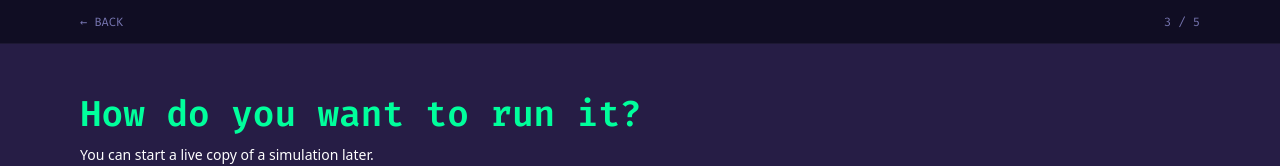
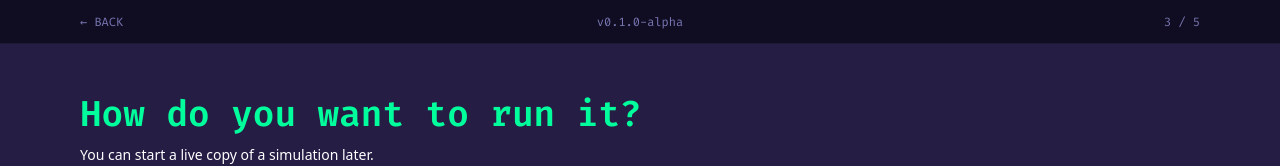
Before and after one commit to ernestbofill/strategy-trading-lab, a React (Vite) app in the folder frontend/: page /new/mode in a window 1280 px wide. Shown: the top 166 px of the page. Built offline with nearby package versions, Linux system fonts and the light colour scheme.

Commit message:
Show the app version in the top bar (#6)
Co-Authored-By: Claude Sonnet 5.5 <noreply@anthropic.com>

```diff
--- a/frontend/package.json
+++ b/frontend/package.json
@@ -1,7 +1,7 @@
 {
   "name": "frontend",
   "private": true,
-  "version": "0.0.0",
+  "version": "0.1.0-alpha",
   "type": "module",
   "scripts": {
     "dev": "vite",
--- a/frontend/src/components/Screen.module.css
+++ b/frontend/src/components/Screen.module.css
@@ -16,8 +16,9 @@
 }
 
 .topBar {
-  display: flex;
-  justify-content: space-between;
+  display: grid;
+  grid-template-columns: 1fr auto 1fr;
+  column-gap: var(--space-2);
   align-items: center;
   height: 44px;
   padding: 0 var(--gutter);
@@ -96,3 +97,14 @@
   color: var(--ink-sidebar);
   font: 13px/20px var(--font-ui);
 }
+
+/* The build version, centered so a tester can say which one they have. */
+.version {
+  grid-column: 2;
+  text-align: center;
+}
+.step {
+  grid-column: 3;
+  justify-self: end;
+  text-align: right;
+}
--- a/frontend/src/components/Screen.tsx
+++ b/frontend/src/components/Screen.tsx
@@ -19,7 +19,8 @@ export function TopBar({ title, back, step }: TopBarProps) {
       ) : (
         <div>{title}</div>
       )}
-      {step && <div>{step}</div>}
+      <div className={styles.version}>v{__APP_VERSION__}</div>
+      {step && <div className={styles.step}>{step}</div>}
     </header>
   )
 }
--- /dev/null
+++ b/frontend/src/globals.d.ts
@@ -0,0 +1,2 @@
+/** Set from package.json by vite.config.ts. */
+declare const __APP_VERSION__: string
--- a/frontend/vite.config.ts
+++ b/frontend/vite.config.ts
@@ -1,9 +1,13 @@
+import { readFileSync } from 'node:fs'
 import react from '@vitejs/plugin-react'
 import { defineConfig } from 'vite'
 import { VitePWA } from 'vite-plugin-pwa'
 
+const { version } = JSON.parse(readFileSync(new URL('./package.json', import.meta.url), 'utf8')) as { version: string }
+
 // https://vite.dev/config/
 export default defineConfig({
+  define: { __APP_VERSION__: JSON.stringify(version) },
   plugins: [
     react(),
     VitePWA({
```
Also changed, not shown: 1 other file (tests, documents, lock files or other folders).
